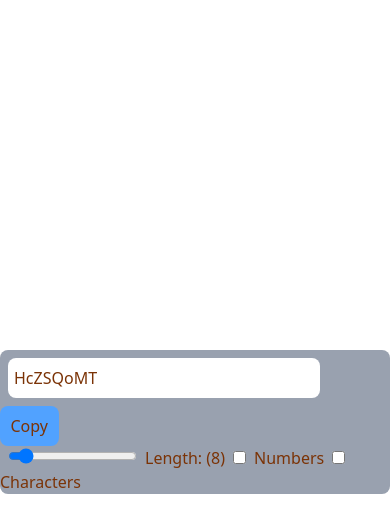
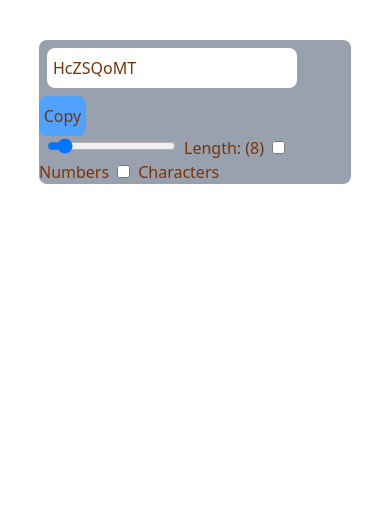
Before and after one commit to sn1638/password-generator, a React (Vite) app: page / in a window 390 px wide. Shown: the top 532 px of the page. Built offline with nearby package versions, Linux system fonts and the light colour scheme.

Commit message:
responsive

```diff
--- a/src/App.jsx
+++ b/src/App.jsx
@@ -30,8 +30,8 @@ function App() {
   },[length, numberallowed, characterallowed]);
   return (
     <>
-    <div className='flex justify-center items-center h-screen'>
-    <div className="bg-gray-400 w-2xl h-36 text-amber-900 rounded-lg">
+    <div className='flex justify-center items-center mt-10 w-screen'>
+    <div className="bg-gray-400 w-[80%] h-36 text-amber-900 rounded-lg">
       <div className='w-[100%]'>
         <input type='text' value={password} className=' p-1.5 rounded-lg h-10 bg-white m-2 w-[80%]'readOnly />
         <button  onClick={copypasswordToClipboard} className='cursor-pointer active:bg-blue-600 bg-blue-400 h-10 w-[15%] rounded-lg mr-1'>Copy</button>
```
